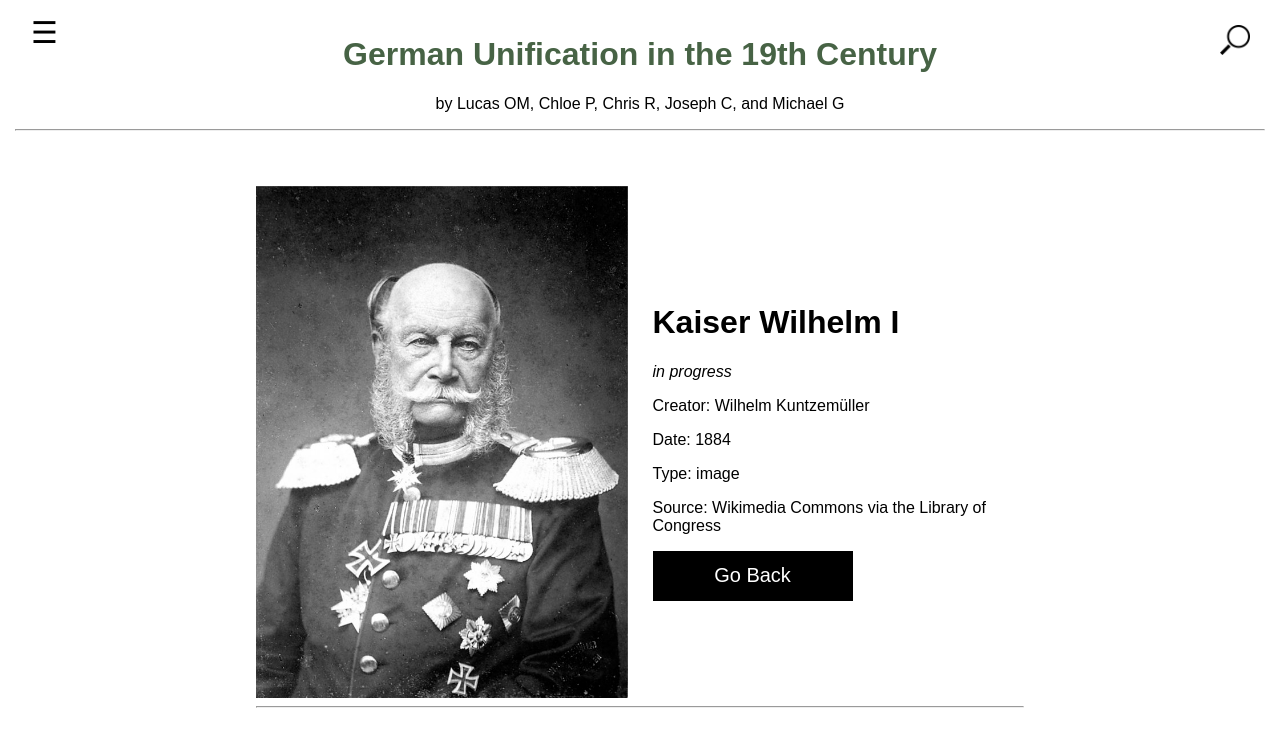
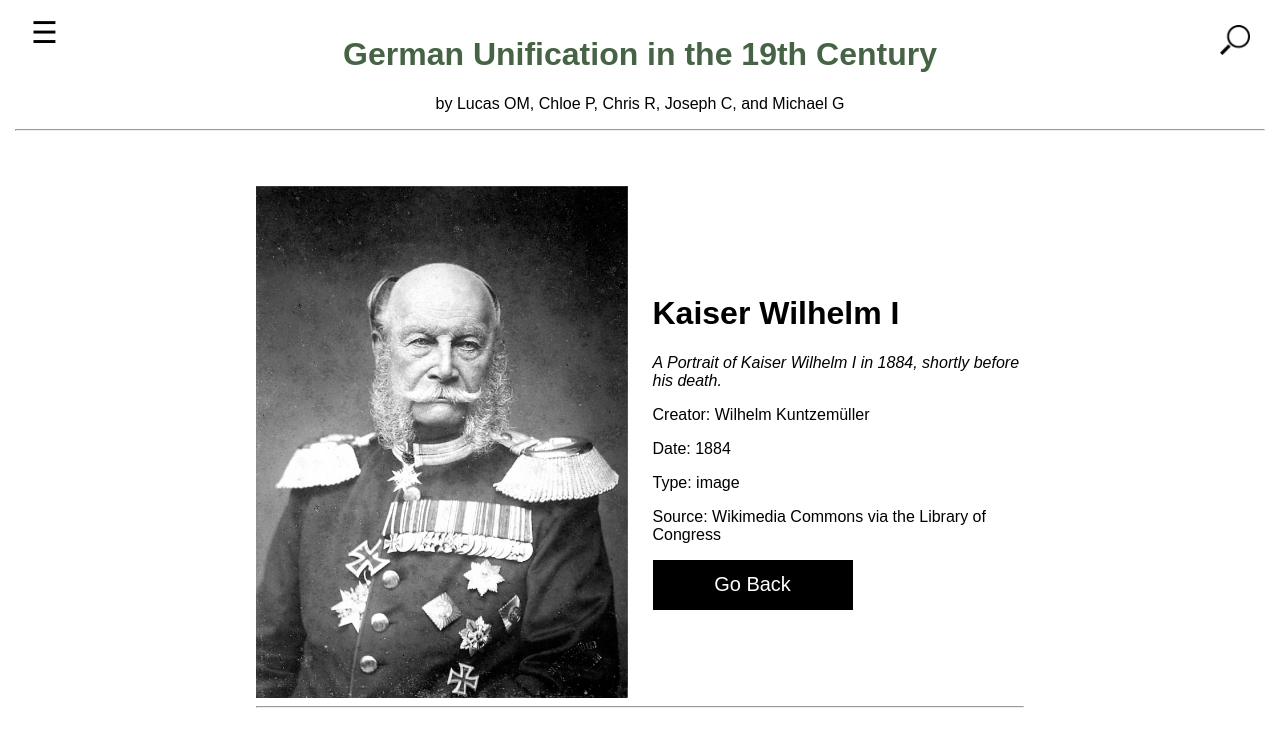
Before and after one commit to LucasOM-XeThey/OliveiraMelo-Lucas-EUH3205, a Jekyll site: the page built from media_files/_media_metadata/Kaiser.Wilhelm.I.md, in a window 1280 px wide. Shown: the top 747 px of the page. Built offline with Jekyll 4.4.1, drawn with Linux system fonts in a browser that asks for light colours.

Commit message:
Update Kaiser.Wilhelm.I.md

```diff
--- a/media_files/_media_metadata/Kaiser.Wilhelm.I.md
+++ b/media_files/_media_metadata/Kaiser.Wilhelm.I.md
@@ -4,7 +4,7 @@ name: Kaiser Wilhelm I
 media_type: image
 
 _title: Kaiser Wilhelm I
-description: in progress
+description: A Portrait of Kaiser Wilhelm I in 1884, shortly before his death.
 creator: Wilhelm Kuntzemüller
 _date: 1884
 source: Wikimedia Commons via the Library of Congress
```
